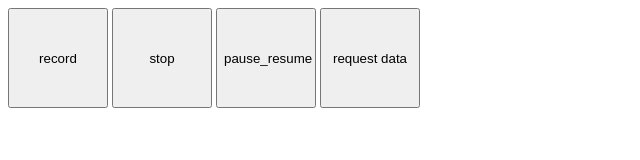
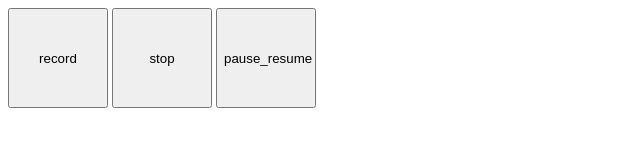
Before and after one commit to Naresh-FXOS/Recorder, a plain HTML site: page index.html in a window 1280 px wide. Shown: the whole page, without its empty margins (0-640 px from the left). Drawn offline with Linux system fonts and the light colour scheme.

Commit message:
base Recoring files

```diff
--- a/index.html
+++ b/index.html
@@ -13,10 +13,13 @@
 </head>
 <body>
 
-	<input type="button" name="startrecord" value="record" id="record" />
+<input type="button" name="startrecord" value="record" id="record" />
     <input type="button" name="stoprecord" value="stop" id="stop" />
     <input type="button" name="pauserecord" value="pause_resume" id="pause" />
-    <input type="button" name="request" value="request data" id="rdata" />
+
+    <!-- it's going to slice blobs
+    	<input type="button" name="request" value="request data" id="rdata" />
+    -->
     <script type="text/javascript" src="script.js"></script>
 </body>
 </html>
```
